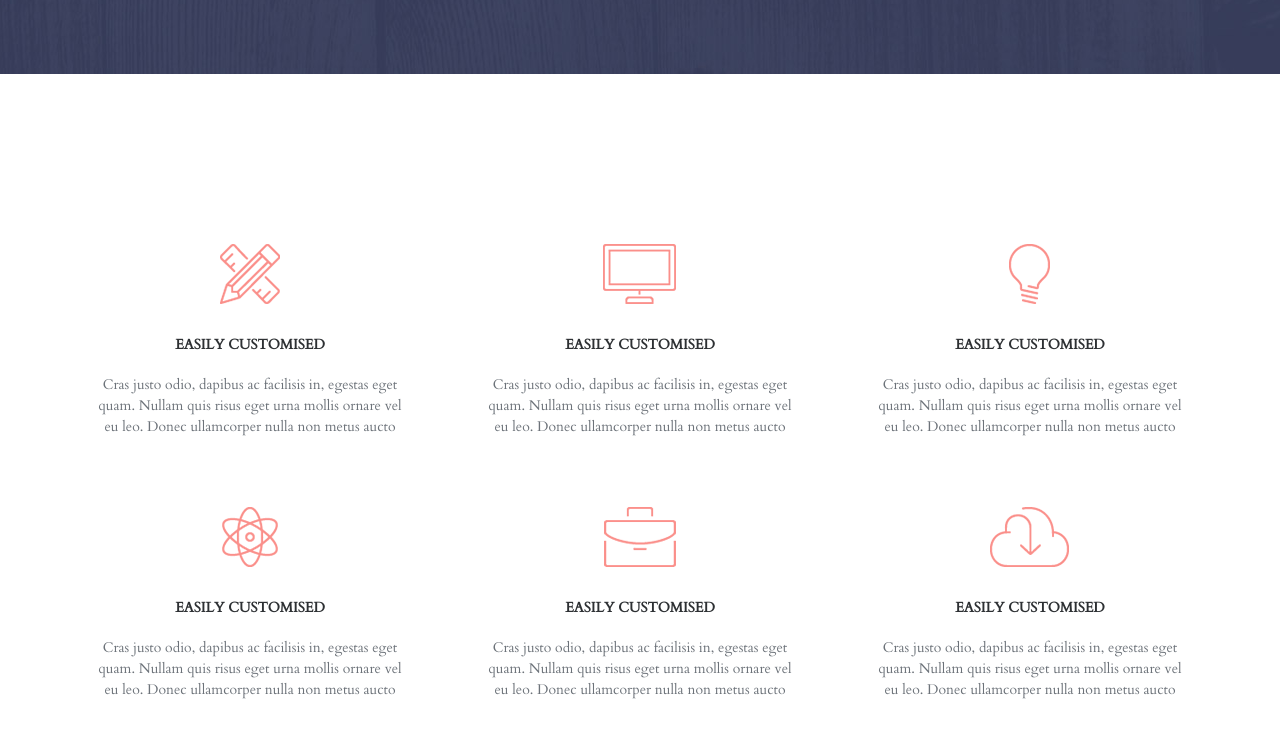
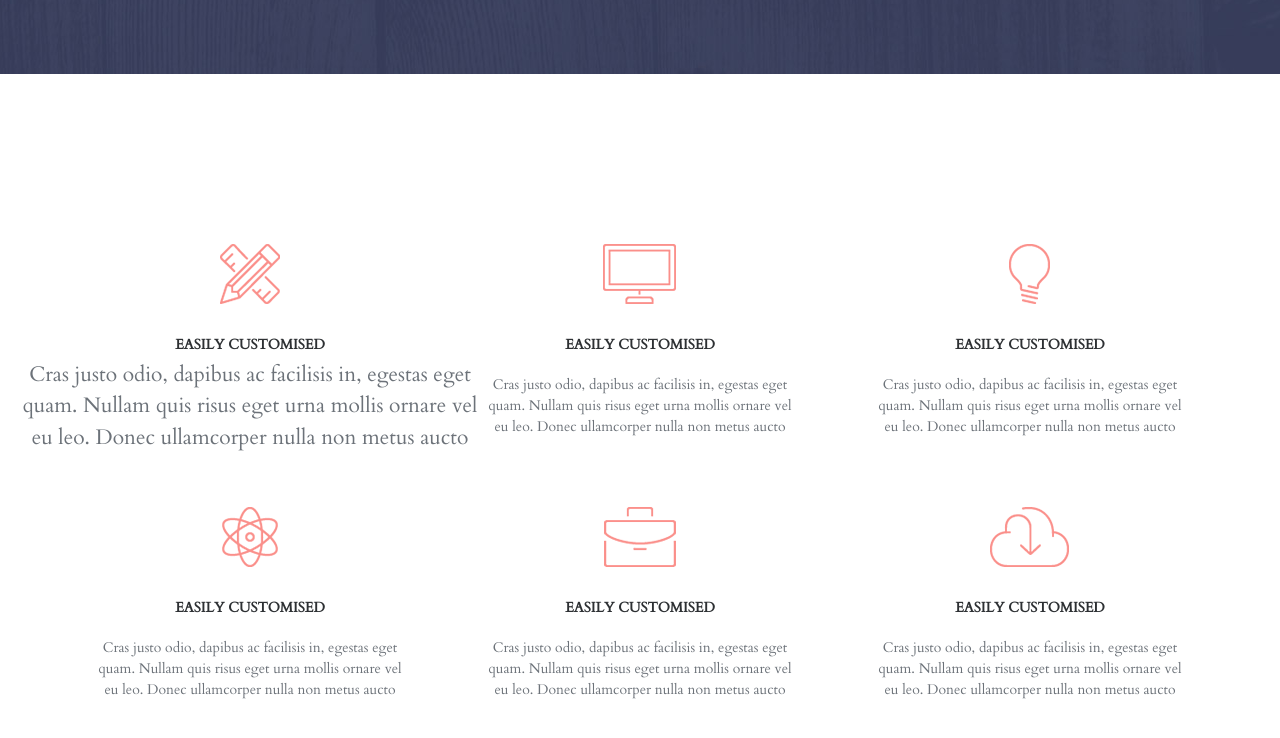
Before and after one commit to DeathTheBest/activebox, a plain HTML site: page index.html in a window 1280 px wide. In both pictures the pointer is over the element 249 px from the left and 1081 px from the top of the page. Shown: the part 676-1414 px from the top of the page. Drawn offline with nearby package versions, Linux system fonts and the light colour scheme.

Commit message:
fix_text_loop
fix_text_loop

```diff
--- a/assets/css/style.css
+++ b/assets/css/style.css
@@ -195,7 +195,7 @@ p {
 
 .features__icon:active {
         transform: scale(1.5);
-        animation-delay: 1s;
+
         transition: all 0.5s ;
 
 }
@@ -217,4 +217,11 @@ p {
     font-size: 14px;
     line-height: 1.5;
 
+
 }
+
+.features__text:hover {
+    transition: all 0.5s ;
+    transform: scale(1.5);
+
+}
--- a/index.html
+++ b/index.html
@@ -98,7 +98,7 @@
     </div>
 </div>
 
-
+<div class="sraka"></div>
 
 </body>
 <html>
```
